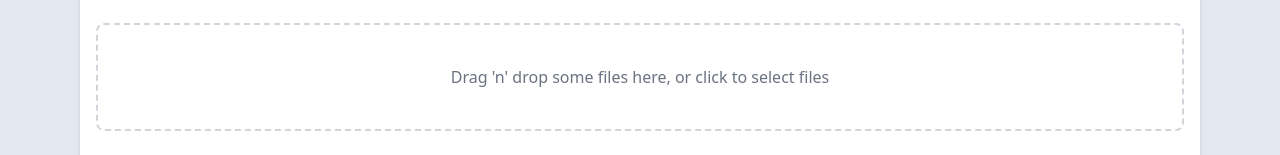
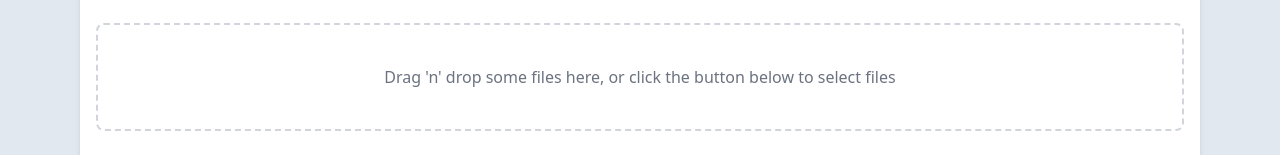
Before and after one commit to brown2020/ragie-api-demo, a Next.js app: page /dashboard in a window 1280 px wide. Shown: the part 145-300 px from the top of the page. Built offline with nearby package versions, Linux system fonts and the light colour scheme; no server answers; the database is empty.

Commit message:
update upload button

```diff
--- a/src/components/FileManagement.tsx
+++ b/src/components/FileManagement.tsx
@@ -15,7 +15,7 @@ import { uploadToRagie } from "@/actions/uploadToRagie"; // Import the server ac
 
 // Define the type for document metadata
 interface DocumentData {
-  id: string; // Document ID in Firestore
+  id: string;
   name: string;
   url: string;
   uploadedToRagie: boolean;
@@ -53,7 +53,6 @@ export default function Dashboard() {
           const downloadURL = await getDownloadURL(uploadTask.snapshot.ref);
           console.log("File available at", downloadURL);
 
-          // Save metadata to Firestore
           const docRef = await addDoc(collection(db, "documents"), {
             name: file.name,
             url: downloadURL,
@@ -61,7 +60,6 @@ export default function Dashboard() {
             createdAt: new Date(),
           });
 
-          // Update documents state
           setDocuments((prev) => [
             ...prev,
             {
@@ -80,7 +78,10 @@ export default function Dashboard() {
     );
   }, []);
 
-  const { getRootProps, getInputProps, isDragActive } = useDropzone({ onDrop });
+  const { getRootProps, getInputProps, isDragActive, open } = useDropzone({
+    onDrop,
+    noClick: true, // Disable automatic click handling by Dropzone
+  });
 
   // Function to load all documents from Firestore
   const loadDocuments = async () => {
@@ -101,10 +102,9 @@ export default function Dashboard() {
     setRagieUploading((prev) => ({ ...prev, [document.id]: true }));
 
     try {
-      const response = await uploadToRagie(document.url, document.name); // Call server action
+      const response = await uploadToRagie(document.url, document.name);
       console.log("Uploaded to Ragie:", response);
 
-      // Update Firestore with the Ragie upload status
       await updateDoc(doc(db, "documents", document.id), {
         uploadedToRagie: true,
       });
@@ -145,7 +145,8 @@ export default function Dashboard() {
           <p className="text-blue-400">Drop the files here ...</p>
         ) : (
           <p className="text-gray-500">
-            {`Drag 'n' drop some files here, or click to select files`}
+            {`Drag 'n' drop some files here, or click the button below to select
+            files`}
           </p>
         )}
       </div>
@@ -153,7 +154,7 @@ export default function Dashboard() {
       {/* Upload Button */}
       <div className="mt-4 text-center">
         <button
-          onClick={() => {}}
+          onClick={open} // Triggers the file input to open
           disabled={uploading}
           className={`px-6 py-2 mt-4 text-white font-semibold rounded-md shadow-sm transition-colors ${
             uploading
```
